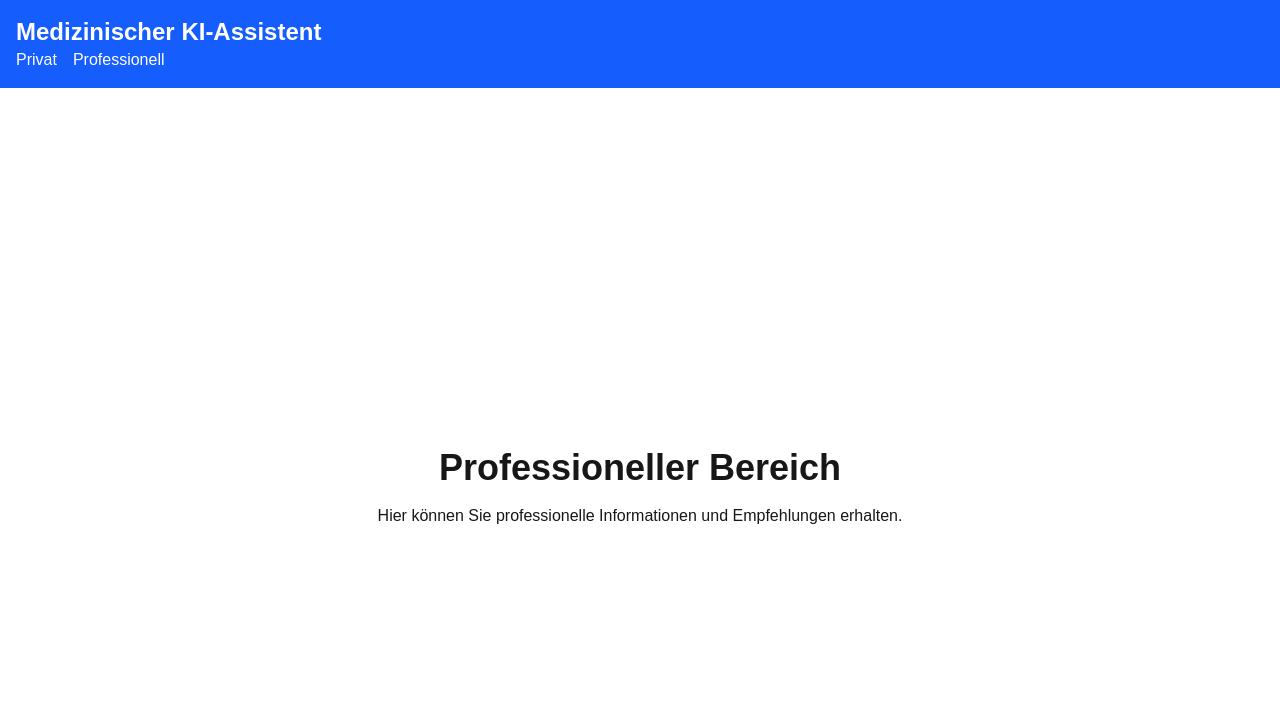
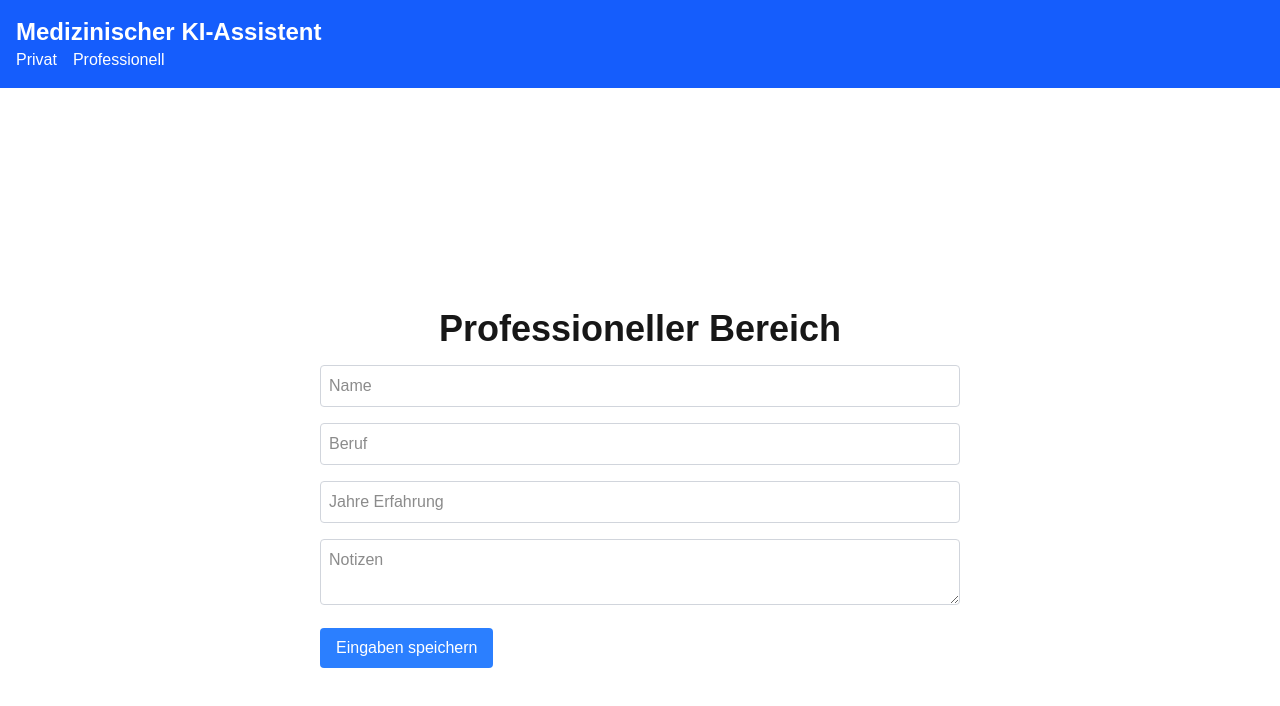
Before and after one commit to NOTNASCHECK/bs-hack-geschlechter-ki-assistant, a Next.js app: page /professionell in a window 1280 px wide. Shown: the top 706 px of the page. Built offline with nearby package versions, Linux system fonts and the light colour scheme.

Commit message:
Add form handling for professional info submission
- Introduced state management for form data.
- Added input fields for name, profession, experience, and notes.
- Implemented change handlers to update state on input changes.
- Created a submit handler to log the form data.

```diff
--- a/src/app/professionell/page.js
+++ b/src/app/professionell/page.js
@@ -1,11 +1,64 @@
 'use client'
-import React from 'react';
+import React, { useState } from 'react';
 
 const Professionell = () => {
+  const [formData, setFormData] = useState({
+    name: '',
+    profession: '',
+    experience: '',
+    notes: '',
+  });
+
+  const handleChange = (e) => {
+    const { name, value } = e.target;
+    setFormData({ ...formData, [name]: value });
+  };
+
+  const handleSubmit = (e) => {
+    e.preventDefault();
+    // Hier kannst du die Logik für die Verarbeitung der Eingaben hinzufügen
+    console.log(formData);
+  };
+
   return (
     <div className="flex flex-col min-h-screen bg-background text-foreground items-center justify-center">
       <h2 className="text-4xl font-bold mb-4">Professioneller Bereich</h2>
-      <p>Hier können Sie professionelle Informationen und Empfehlungen erhalten.</p>
+      <form onSubmit={handleSubmit} className="w-1/2">
+        <input
+          type="text"
+          name="name"
+          placeholder="Name"
+          value={formData.name}
+          onChange={handleChange}
+          className="p-2 border border-gray-300 rounded mb-4 w-full"
+        />
+        <input
+          type="text"
+          name="profession"
+          placeholder="Beruf"
+          value={formData.profession}
+          onChange={handleChange}
+          className="p-2 border border-gray-300 rounded mb-4 w-full"
+        />
+        <input
+          type="number"
+          name="experience"
+          placeholder="Jahre Erfahrung"
+          value={formData.experience}
+          onChange={handleChange}
+          className="p-2 border border-gray-300 rounded mb-4 w-full"
+        />
+        <textarea
+          name="notes"
+          placeholder="Notizen"
+          value={formData.notes}
+          onChange={handleChange}
+          className="p-2 border border-gray-300 rounded mb-4 w-full"
+        />
+        <button type="submit" className="bg-blue-500 text-white px-4 py-2 rounded hover:bg-blue-600">
+          Eingaben speichern
+        </button>
+      </form>
     </div>
   );
 };
```
